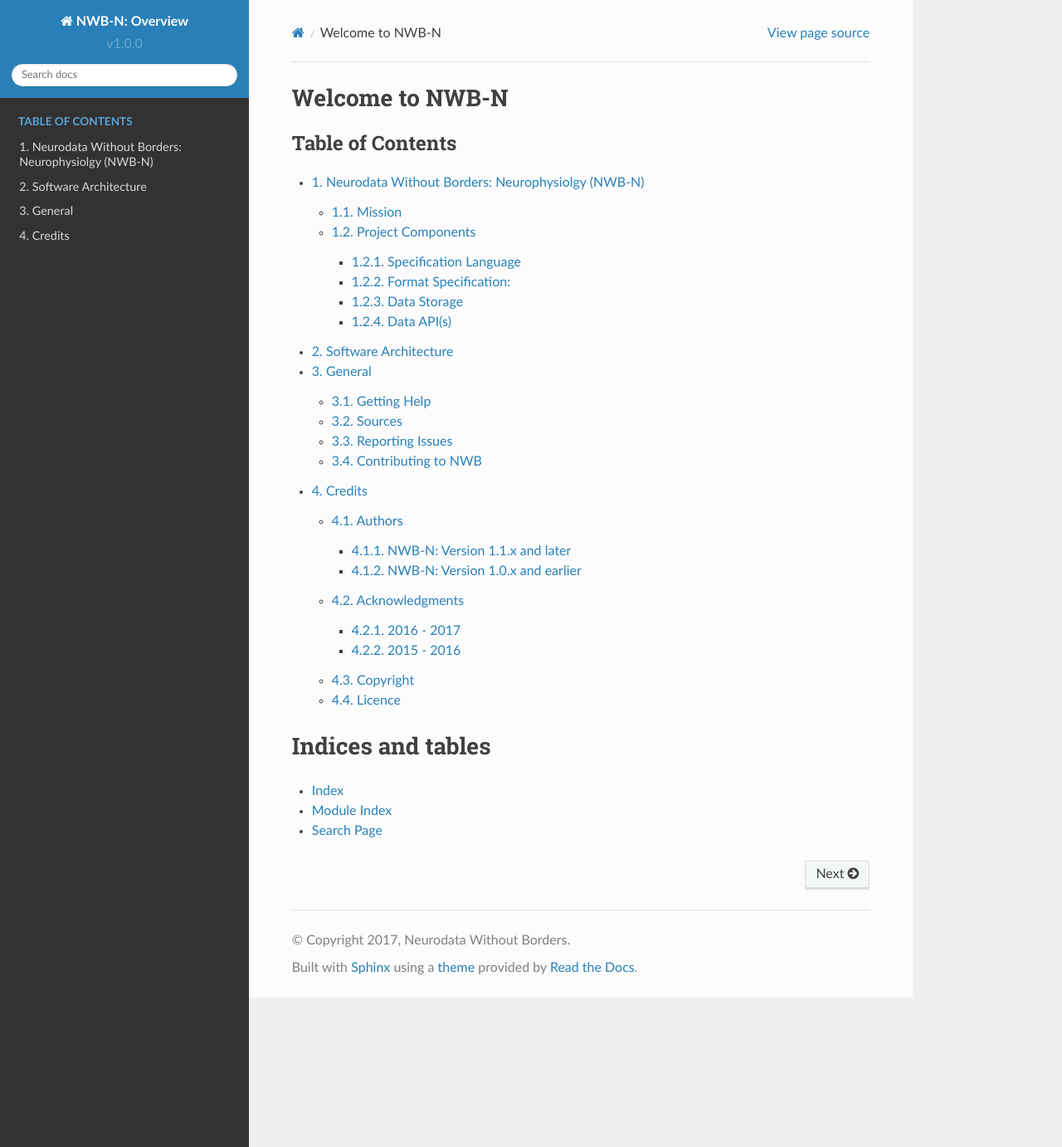
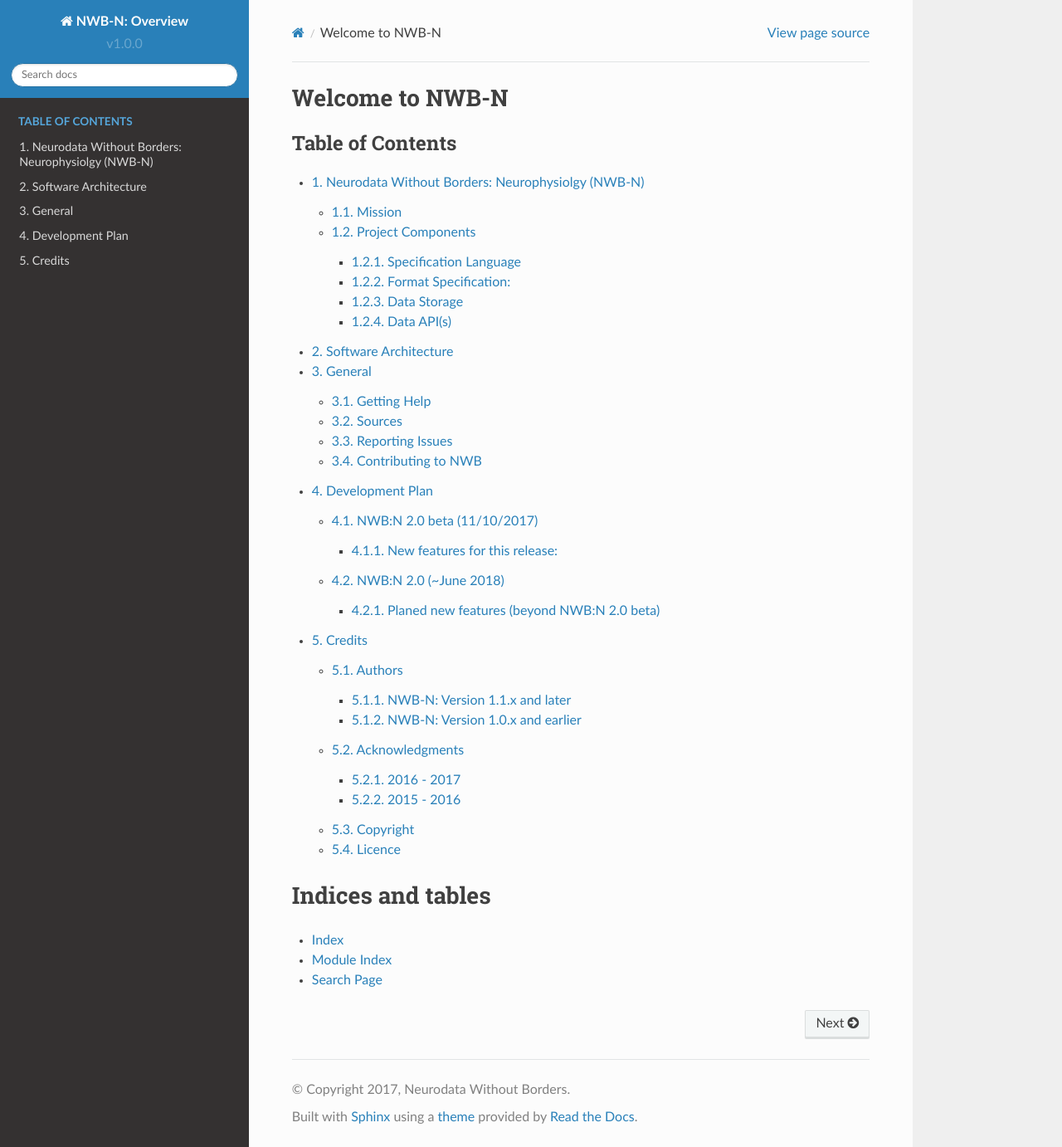
Before and after one commit to NeurodataWithoutBorders/nwb-schema, a Sphinx documentation site: the page built from docs/general/source/index.rst, in a window 1280 px wide and 1382 px high. Shown: the whole window at 83% size. Built offline with Sphinx 7.4.7 and the Read the Docs theme 2.0.0, drawn with Linux system fonts in a browser that asks for light colours; some of the changed lines change nothing that is shown.

Commit message:
Added first rough draft of a dvelopment plan for NWB:N

```diff
--- a/docs/general/source/conf.py
+++ b/docs/general/source/conf.py
@@ -32,7 +32,9 @@
 
 # Add any Sphinx extension module names here, as strings. They can be extensions
 # coming with Sphinx (named 'sphinx.ext.*') or your custom ones.
-extensions = ['sphinx.ext.autodoc']
+extensions = ['sphinx.ext.autodoc', 'sphinx.ext.todo']
+
+todo_include_todos = True
 
 # Add any paths that contain templates here, relative to this directory.
 templates_path = ['_templates']
--- /dev/null
+++ b/docs/general/source/development_plan.rst
@@ -0,0 +1,144 @@
+.. _dev-plan:
+
+Development Plan
+================
+
+.. todo::
+
+    Add links to release notes for the specifciation language, format etc.
+
+.. todo::
+
+    Check and complete list of contributors for the various items
+
+.. todo::
+
+    This is a first draft. Check completeness, consistency, and approbriateness of timelines for the release.
+
+
+The following sections provide an overview of various development targets for NWB:N and what they entail.
+
+.. _dev-nwb2beta:
+
+NWB:N 2.0 beta (11/10/2017)
+---------------------------
+
+This is a first public beta release of the new version NWB:N. The stability of all modules can't be ensured. Backward compatibility cannot be promised at this point yet. Further changes to the APIs as well as the format are still planed between this beta and the first full release of NWB 2.0 (see Section :ref:`dev-nwb2` for details). The intent of this beta release is to enable early adopters to start exploring the new format and software.
+
+
+New features for this release:
+^^^^^^^^^^^^^^^^^^^^^^^^^^^^^^
+
+* **PyNWB:** A new advanced python API for the new version of NWB:N 2.0. PyNWB defines a new modular software architecture and API to enable users/developers to efficiently interact with the NWB:N data format, format files, and specifications. The new software architecture  decouples the various aspects of NWB:N (i.e. the specification language, format specification, storage, and API) to allow each to be used and maintained more independently. PyNWB also provides and API for interacting with NWB:N format specifications and provides mechanisms to easily create and use format extensions.
+
+    * **Available online:**
+
+        * https://github.com/NeurodataWithoutBorders/pynwb
+
+    * **Supported Languages** :
+        * Python >2.7.x
+        * Python >3.6.x
+
+    * **Core features**:
+
+        * Write NWB:N HDF5 files
+        * Read NWB:N files (base round-trip read/write)
+        * Validate NWB:N files
+        * Create and use new format extensions
+        * Read legacy NWB 1.0x files from the Allen Institute for Brain Science
+
+    * **Main contributors for this release** :
+
+        * Andrew Tritt, Oliver Ruebel, David Camp, Kris Bouchard (LBNL) : Lead architects and development team
+        * Nicholas Chain (Allen Institute for Brain Science) and Andrew Tritt (LBNL) : Port to Python 2 and legacy read for Allen data
+        * Bug fixes, feedback and suggestions have also been contributed by numerous users and developers from the NWB:N community
+
+* **PyNWB testing, continuous integration, deployment** We have developed an extensive set of unit tests for PyNWB. We have also created base infrastructure for integration tests to test end-to-end read/write of NWB:N files and data objects. While coverage of the tests is already quite good (>80%) coverage of the integration test suite is expected to be incomplete. We have also setup infrastructure for continues integration to execute all tests on a broad range of platforms as well as defined software deployment paths (e.g., via PIP, CONDA)
+
+    * **Available online:** For an overview of the various software health checks and tests being perfomred regulalary on PyNWB, see https://github.com/NeurodataWithoutBorders/pynwb
+
+    * **Continuous integration** :
+
+        * CircleCI (Linux, py27, py36)
+        * Travis (MacOS, py27, py36)
+        * AppVeyor (Windows, py27, py36)
+        * Codecov.io
+
+    * **Deployment**:
+        * PIP (PyPI)
+        * Conda (CondaCloud)
+
+    * **Main contributors for this release**
+
+        * Andrew Tritt (LBNL) : Lead for design and implementation of the Python test suites
+        * Jean-Christophe Fillion-Robin, Doruk Ozturk, Chris Kotfila Michael Grauer, Will Schroeder (Kitware) : Lead development team for creation of continuous integration, testing, and deployment mechanisms
+
+* **nwb-schema** nwb-schema is available on GitHub at https://github.com/NeurodataWithoutBorders/nwb-schema
+
+* **Specification Language** We have simplified and extended the specification language used to describe the NWB:N format to ease readability, interpretability and expressiveness.
+
+* **Format Specification** Changes to the format have focused mainly on improving the structure and usability of NWB:N rather than adding new features to the format itself. Updates to the NWB:N format include among others extensions to clarify and extend the concept of NWBContainer (previously Interface), avoid implicit links, and improve consistency and ease-of-use.
+
+* **Documentation** We have created dedicated online documentations for the various aspects of NWB:N. While the documents are quite extensive, completeness and consistency of the documents is not guaranteed for the beta release and examples, tutorials and release notes (i.e., changes), may be a bit out of date given pace of development.
+
+    * **Available online**:
+        * General overview of NWB:N and its various components: http://nwb-overview.readthedocs.io/en/latest/nwbintro.html
+        * PyNWB API for NWB:N: http://pynwb.readthedocs.io
+        * NWB:N data format specification: http://nwb-schema.readthedocs.io
+        * Specification Language: http://schema-language.readthedocs.io
+        * Data Storage: http://nwb-storage.readthedocs.io
+
+    * **Format Documentation Tools** To ensure consistency between the NWB:N format specification and documentation we have developed a set of tools generate Sphinx RST documents from the YAML specification sources. The tools are available in `docs/utils` as part of the nwb-schema repository for Python 2/3.
+
+    * **Main contributors for this release** :
+        * Oliver Ruebel and Andrew Tritt (LBNL)
+        * Several of the documents have been ported from NWB:N 1.x, which were originally created by Jeff Teeters (UCB) et al.
+        * Other teams have also contributed bug fixes
+* **Matlab API** A separate Matlab API is also currently being developed. Full functionality of the Matlab API nor full consistency with the PyNWB API can be guaranteed at this point.
+
+    * **Main developers for this release:**  Nathan Clack and Lawrence Niu (Vidriotech)
+
+
+.. _dev-nwb2:
+
+NWB:N 2.0 (~June 2018)
+----------------------
+
+The primary purpose of this targe release is to stabilize and complete development of NWB:N 2.0beta. This release will also include a number of changes to the format and APIs that have not made it into the beta release. Request for new features for this release has been frozen. Additional new features may be included in future NWB:N 2.x releases.
+
+Planed new features (beyond NWB:N 2.0 beta)
+^^^^^^^^^^^^^^^^^^^^^^^^^^^^^^^^^^^^^^^^^^^
+
+* **NWB:N Format Specification (and PyNWB API)**
+
+    * Support saving of NWB:N specifications in NWB:N HDF5 files as part of the ``/general/specifications``. Support use of these cached specification for data read.
+    * Refactor ``/general/extracellular_ephys`` and ``ElectrodeGroup`` to use data tables via compound data types
+    * Reorganize ``/general`` to ease additiona and management of custom, lab-specific metadata via extensions
+
+* **NWB:N Specification Language (and PyNWB API)**
+
+    * Add support for specification of compound data types
+    * Add support for specification of references as part of data dtype
+
+* **PyNWB**
+
+    * Expand legacy read support to more sets of Allen data
+    * Expand and refine existing features for read/write/specfication etc.
+
+* **Testing, Continuous Integration, Deployment**
+
+    * Add integration test cases to ensure broad coverage of intergration tests
+    * Add further unit tests to ensure broad coverage
+    * Define application test cases, i.e., sets of tests that implement select application test cases (e.g, convert of lab data to NWB:N).
+
+* **Documentation**
+
+    * Complete release notes describing the changes to the format, specification language etc.
+    * Add more tutorials and examples
+    * Move documentation tools to make them easier to access and reuse
+
+* **Matlab API**
+
+    * Ensure complete coverage and support for read and write of NWB:N HDF5 files
+    * Ensure consistency between files generated by the Matlab and Python APIs
+    * Add further documentation
--- a/docs/general/source/index.rst
+++ b/docs/general/source/index.rst
@@ -10,6 +10,7 @@
     nwbintro
     architecture
     general
+    development_plan
     credits
 
 
```
